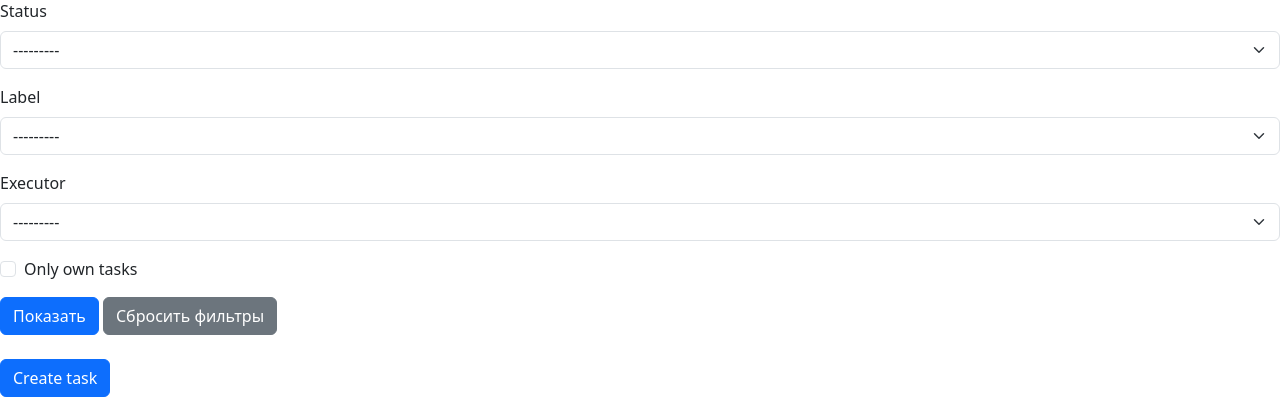
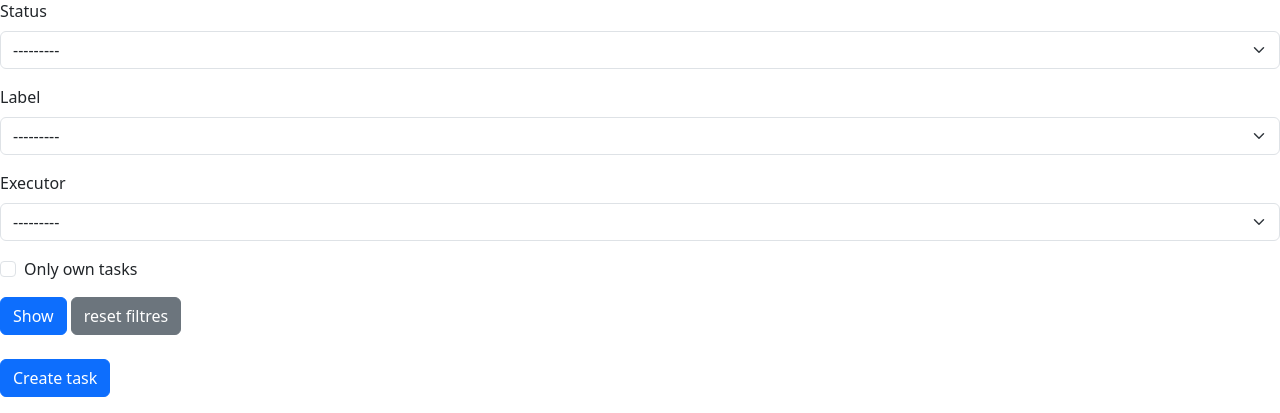
Before and after one commit to lyovaparsyan94/python-project-52, a Django app: page /tasks/ in a window 1280 px wide. Shown: the part 153-566 px from the top of the page. Run offline with Django 5.2, Linux system fonts and the light colour scheme; the visitor is signed in with stand-in values (Sample User, id 1); data comes from the database, SQL or seed files in the repository; data that the repository does not hold is empty; parts of the project's set-up code (start-up, migrations or seed data) failed here and were passed over; some libraries are stand-ins or nearby versions.

Commit message:
chore: add and configure code linters

```diff
--- a/manage.py
+++ b/manage.py
@@ -2,7 +2,6 @@
 """Django's command-line utility for administrative tasks."""
 import os
 import sys
-from task_manager import settings
 
 
 def main():
--- a/task_manager/templates/tasks/list.html
+++ b/task_manager/templates/tasks/list.html
@@ -24,8 +24,8 @@
 </div>
 
   <div>
-      <button type="submit" class="btn btn-primary">Показать</button>
-      <a href="{% url 'tasks:list' %}" class="btn btn-secondary">Сбросить фильтры</a>
+      <button type="submit" class="btn btn-primary">{% translate 'Show' %}</button>
+      <a href="{% url 'tasks:list' %}" class="btn btn-secondary">{% translate 'reset filtres' %}</a>
   </div>
 </form>
     <a class="btn btn-primary mb-3" href="{% url 'tasks:create' %}">{% translate 'Create task' %}</a>
--- a/task_manager/templates/users copy/forms.py
+++ b/task_manager/templates/users copy/forms.py
@@ -1,6 +1,5 @@
-from django.contrib.auth.forms import UserCreationForm, UserChangeForm
+from django.contrib.auth.forms import UserCreationForm
 from django.contrib.auth import get_user_model
-from task_manager.users.models import User
 from django.core.exceptions import ValidationError
 
 
--- a/task_manager/templates/users copy/models.py
+++ b/task_manager/templates/users copy/models.py
@@ -1,4 +1,3 @@
-from django.urls import reverse
 from django.contrib.auth.models import AbstractUser
 
 # Create your models here.
--- a/task_manager/templates/users copy/urls.py
+++ b/task_manager/templates/users copy/urls.py
@@ -1,4 +1,3 @@
-from django.contrib import admin
 from django.urls import path
 from task_manager.users.views import UsersListView, UsersCreate, UsersUpdate, UsersDelete
 
--- a/task_manager/templates/users copy/views.py
+++ b/task_manager/templates/users copy/views.py
@@ -1,5 +1,4 @@
-from django.shortcuts import render
-from django.views.generic import ListView, TemplateView, CreateView, UpdateView, DeleteView
+from django.views.generic import ListView, CreateView, UpdateView, DeleteView
 from django.contrib.auth import get_user_model
 from task_manager.users.forms import Create, Update
 from task_manager.mixins import AuthRequired
```
Also changed, not shown: task_manager/locale/ru/LC_MESSAGES/django.po.
